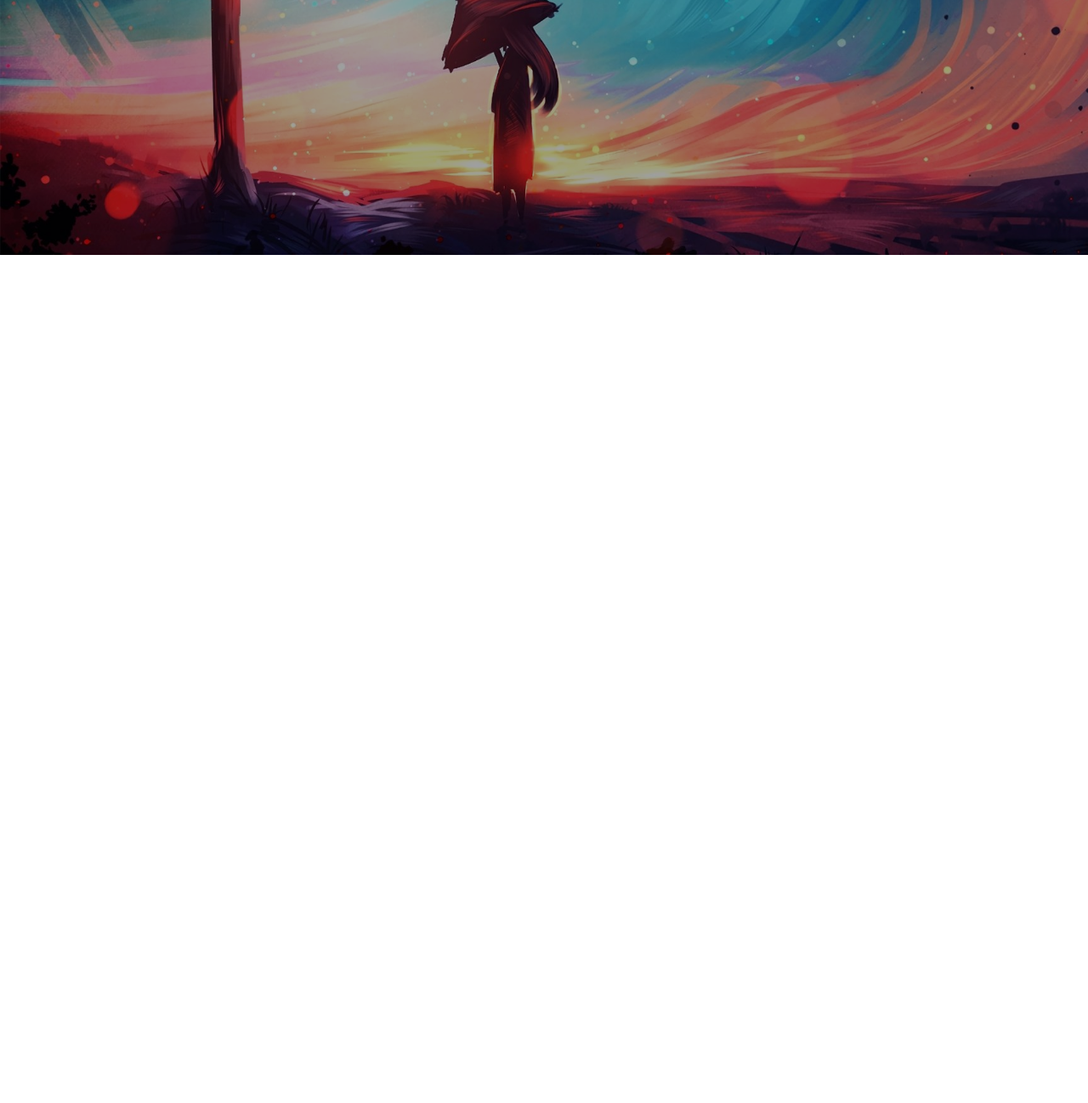
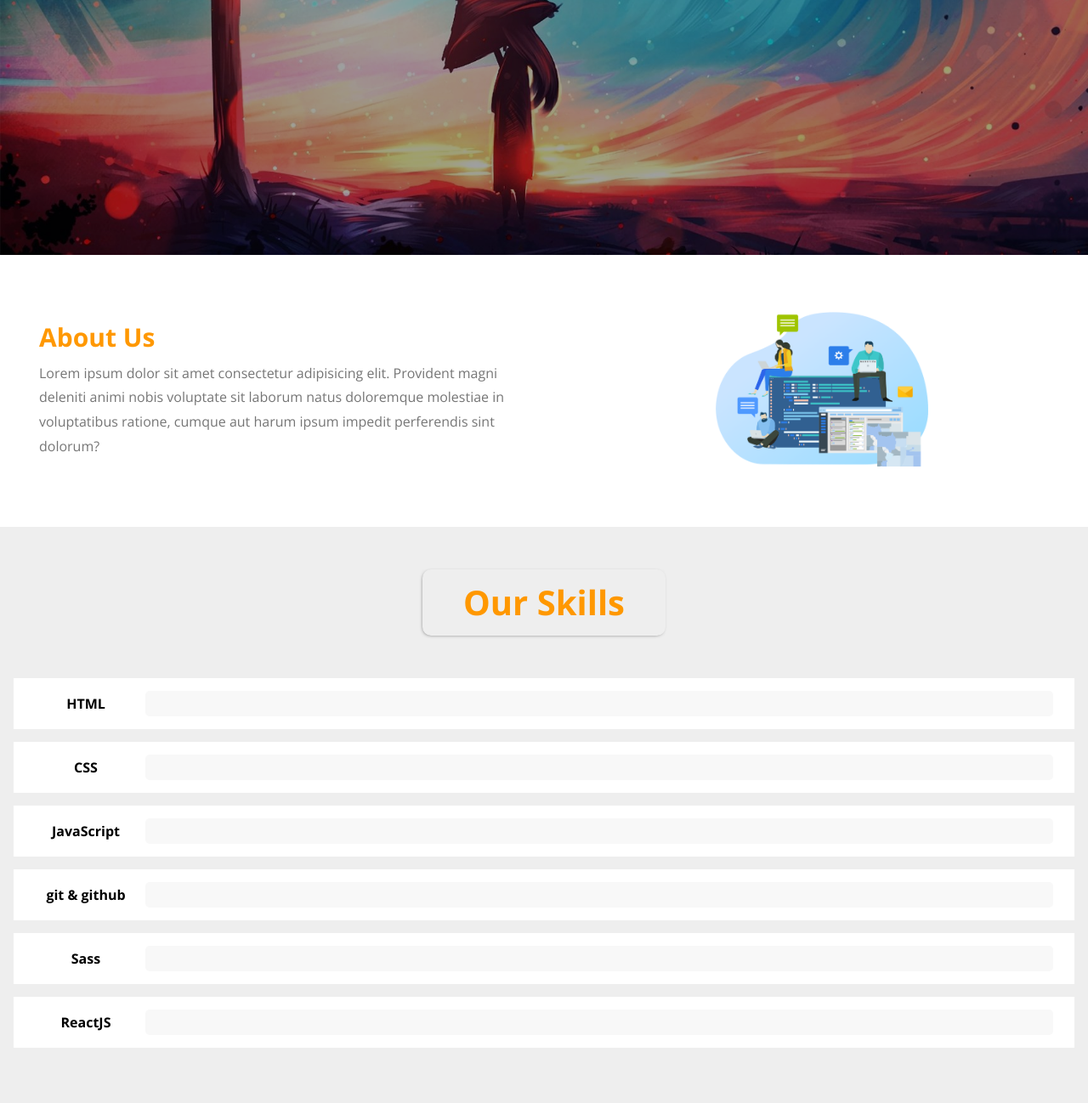
Before and after one commit to BalderasBa/VanellaJsTemplate, a plain HTML site: page index.html in a window 1280 px wide. Shown: the part 500-1798 px from the top of the page at 85% size. Before the commit the page ends 800 px from the top, so only its background shows below. Drawn offline with nearby package versions, Linux system fonts and the light colour scheme.

Commit message:
about + skills

```diff
--- a/css/style.css
+++ b/css/style.css
@@ -1,6 +1,17 @@
 :root {
   --color-main: #ff9800;
+  --color-bgDark: rgb(236, 238, 214);
+  --color-bgLight: #eee;
+  --color-bgDark: #444;
+  --color-text: #666;
+
+  --padding-section8: 80px;
+  --padding-section5: 50px;
+
+  --shadow-images: 0px 0px 10px rgba(0, 0, 0, 0.3);
+
   --transotion-main: 500ms;
+  --transotion-second: 300ms;
 }
 * {
   box-sizing: border-box;
@@ -17,6 +28,26 @@ body {
 .container {
   padding: 0 1rem;
   margin: auto;
+}
+/* use this  */
+.section-title {
+  color: var(--color-main);
+  font-weight: bold;
+  font-size: 40px;
+  margin: 0 auto 50px;
+  text-align: center;
+  user-select: none;
+  padding: 1rem 3rem;
+  box-shadow: -1px 1px 5px -3px #000;
+  width: fit-content;
+  border-radius: 10px;
+}
+
+.btn {
+  background-color: var(--color-main);
+  color: #fff;
+  padding: 7.5px 15px;
+  cursor: pointer;
 }
 /* --------------------- Landing Page ---------------------  */
 .landing-page {
@@ -87,3 +118,72 @@ body {
 }
 
 /* Landing Page --------------------- --------------------- */
+/* --------------------- About Section --------------------- */
+.about-us {
+  padding-top: var(--padding-section5);
+  padding-bottom: var(--padding-section5);
+  display: flex;
+  align-items: center;
+}
+.about-us .info-box {
+  flex: 1;
+  padding: 30px;
+}
+.about-us .info-box h2 {
+  color: var(--color-main);
+  font-weight: bold;
+  font-size: 30px;
+  margin: 0 0 10px;
+}
+.about-us .info-box P {
+  line-height: 1.8;
+  color: #767676;
+  margin: 0;
+}
+.about-us .image-box {
+  flex: 1;
+  text-align: center;
+}
+.about-us .image-box img {
+  max-width: 250px;
+}
+
+/* About Section --------------------- --------------------- */
+/* --------------------- Our Skills Section --------------------- */
+.skills {
+  padding-top: var(--padding-section5);
+  padding-bottom: var(--padding-section5);
+  background-color: #eee;
+}
+.skills .skill-box {
+  background-color: #fff;
+  display: flex;
+  padding: 15px;
+  margin-bottom: 15px;
+}
+.skills .skill-box .skill-name {
+  font-weight: bold;
+  width: 140px;
+  text-align: center;
+  line-height: 30px;
+}
+.skills .skill-box .skill-progress {
+  background-color: rgb(248, 248, 248);
+  height: 30px;
+  width: calc(100% - 150px);
+  border-radius: 5px;
+  position: relative;
+  overflow: hidden;
+}
+.skills .skill-box .skill-progress span {
+  position: absolute;
+  content: "";
+  top: 0;
+  left: 0;
+  width: 0%;
+  height: 100%;
+  background-color: var(--color-main);
+  transition: all var(--transotion-main);
+}
+
+/* Our Skills Section --------------------- --------------------- */
--- a/index.html
+++ b/index.html
@@ -59,6 +59,68 @@
       </div>
     </section>
     <!-- Landing Page --------------------- --------------------- -->
+    <!-- --------------------- About Us Section --------------------- -->
+    <section class="container">
+      <div class="about-us">
+        <div class="info-box">
+          <h2>About Us</h2>
+          <p>
+            Lorem ipsum dolor sit amet consectetur adipisicing elit. Provident
+            magni deleniti animi nobis voluptate sit laborum natus doloremque
+            molestiae in voluptatibus ratione, cumque aut harum ipsum impedit
+            perferendis sint dolorum?
+          </p>
+        </div>
+        <div class="image-box">
+          <img src="./images/aboutus.png" alt="about us" />
+        </div>
+      </div>
+    </section>
+    <!-- About Us Section --------------------- --------------------- -->
+    <!-- --------------------- Our Skills Section --------------------- -->
+    <section class="skills">
+      <div class="container">
+        <h2 class="section-title">Our Skills</h2>
+        <div class="skill-box">
+          <div class="skill-name">HTML</div>
+          <div class="skill-progress">
+            <span data-progress="95%"></span>
+          </div>
+        </div>
+        <div class="skill-box">
+          <div class="skill-name">CSS</div>
+          <div class="skill-progress">
+            <span data-progress="90%"></span>
+          </div>
+        </div>
+        <div class="skill-box">
+          <div class="skill-name">JavaScript</div>
+          <div class="skill-progress">
+            <span data-progress="80%"></span>
+          </div>
+        </div>
+        <div class="skill-box">
+          <div class="skill-name">git & github</div>
+          <div class="skill-progress">
+            <span data-progress="85%"></span>
+          </div>
+        </div>
+        <div class="skill-box">
+          <div class="skill-name">Sass</div>
+          <div class="skill-progress">
+            <span data-progress="60%"></span>
+          </div>
+        </div>
+        <div class="skill-box">
+          <div class="skill-name">ReactJS</div>
+          <div class="skill-progress">
+            <span data-progress="5%"></span>
+          </div>
+        </div>
+      </div>
+    </section>
+    <!-- Our Skills Section --------------------- --------------------- -->
+
     <script src="script.js"></script>
   </body>
 </html>
```
